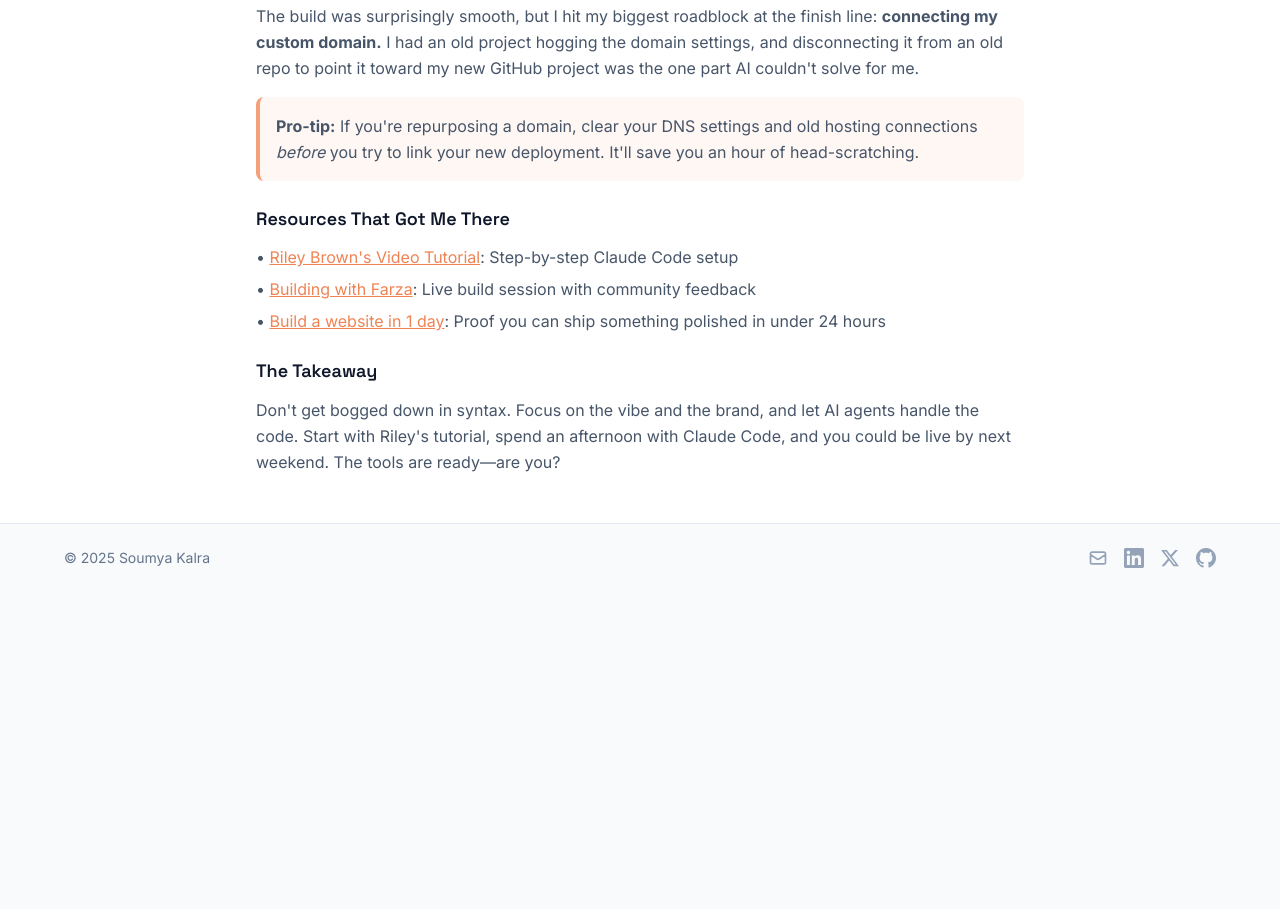
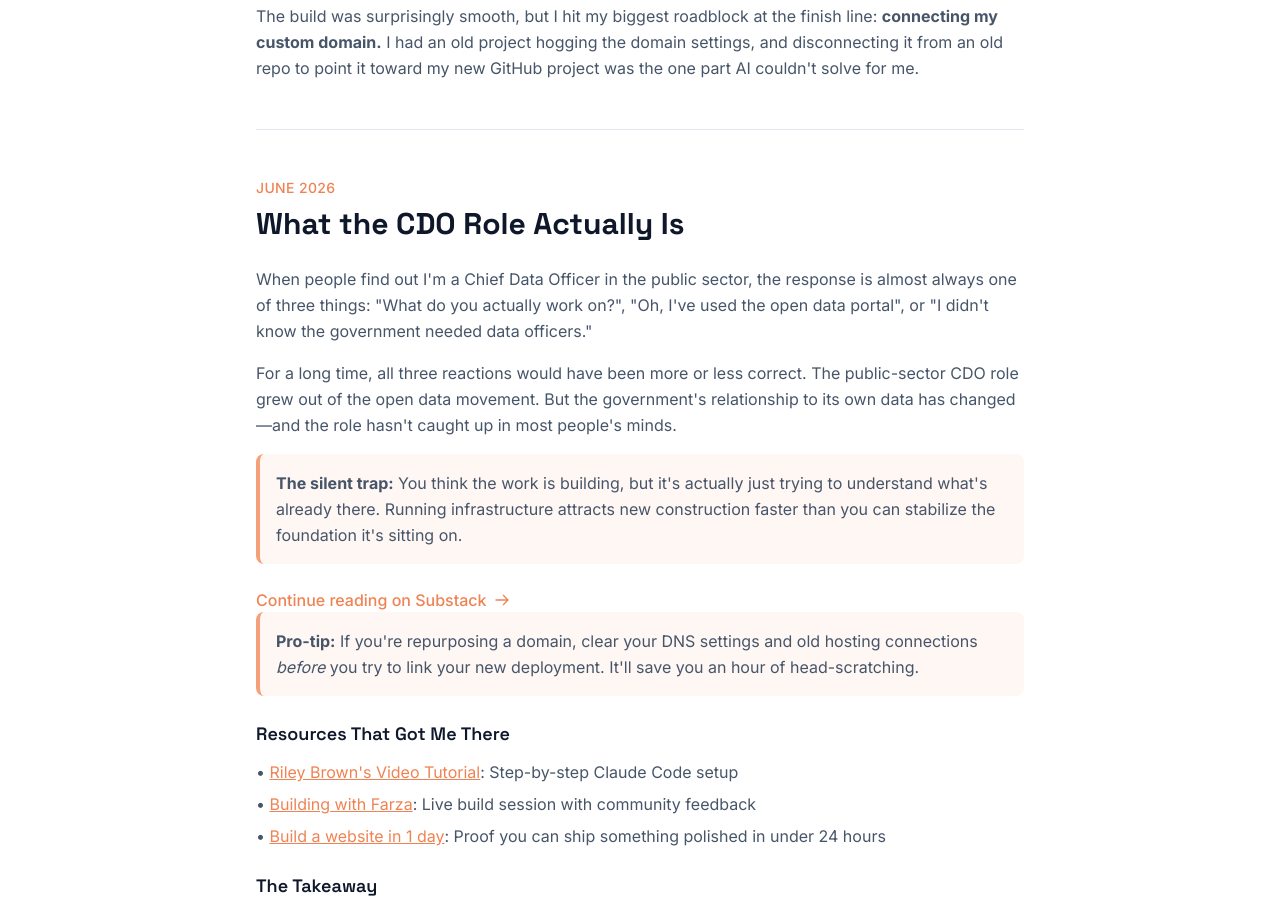
Before and after one commit to soumyakalrasf-rgb/portfolio-site, a plain HTML site: page index.html in a window 1280 px wide. Shown: the part 1253-2162 px from the top of the page. Before the commit the page ends 1845 px from the top, so only its background shows below. Drawn offline with nearby package versions, Linux system fonts and the light colour scheme.

Commit message:
Update index.html
substack update

```diff
--- a/index.html
+++ b/index.html
@@ -137,6 +137,31 @@
                         <p class="text-slate-600 leading-relaxed mb-4">
                             The build was surprisingly smooth, but I hit my biggest roadblock at the finish line: <strong>connecting my custom domain.</strong> I had an old project hogging the domain settings, and disconnecting it from an old repo to point it toward my new GitHub project was the one part AI couldn't solve for me.
                         </p>
+                        <!-- CDO Blog Post - Links to Substack -->
+<article class="max-w-3xl mx-auto mt-12 pt-12 border-t border-slate-200">
+    <header class="mb-6">
+        <p class="text-accent-500 text-sm font-medium uppercase tracking-wide mb-2">June 2026</p>
+        <h2 class="font-display text-2xl md:text-3xl font-bold text-slate-900">What the CDO Role Actually Is</h2>
+    </header>
+    <div class="prose prose-slate max-w-none">
+        <p class="text-slate-600 leading-relaxed mb-4">
+            When people find out I'm a Chief Data Officer in the public sector, the response is almost always one of three things: "What do you actually work on?", "Oh, I've used the open data portal", or "I didn't know the government needed data officers."
+        </p>
+        <p class="text-slate-600 leading-relaxed mb-4">
+            For a long time, all three reactions would have been more or less correct. The public-sector CDO role grew out of the open data movement. But the government's relationship to its own data has changed—and the role hasn't caught up in most people's minds.
+        </p>
+        <p class="text-slate-600 leading-relaxed mb-4 bg-accent-50 p-4 rounded-lg border-l-4 border-accent-400">
+            <strong>The silent trap:</strong> You think the work is building, but it's actually just trying to understand what's already there. Running infrastructure attracts new construction faster than you can stabilize the foundation it's sitting on.
+        </p>
+        <a href="https://soumyakalra.substack.com/p/what-the-cdo-role-actually-is" target="_blank"
+           class="inline-flex items-center gap-2 text-accent-500 hover:text-accent-600 font-medium mt-2">
+            <span>Continue reading on Substack</span>
+            <svg class="w-4 h-4" fill="none" stroke="currentColor" viewBox="0 0 24 24">
+                <path stroke-linecap="round" stroke-linejoin="round" stroke-width="2" d="M14 5l7 7m0 0l-7 7m7-7H3"/>
+            </svg>
+        </a>
+    </div>
+</article>
                         <p class="text-slate-600 leading-relaxed mb-4 bg-accent-50 p-4 rounded-lg border-l-4 border-accent-400">
                             <strong>Pro-tip:</strong> If you're repurposing a domain, clear your DNS settings and old hosting connections <em>before</em> you try to link your new deployment. It'll save you an hour of head-scratching.
                         </p>
```
